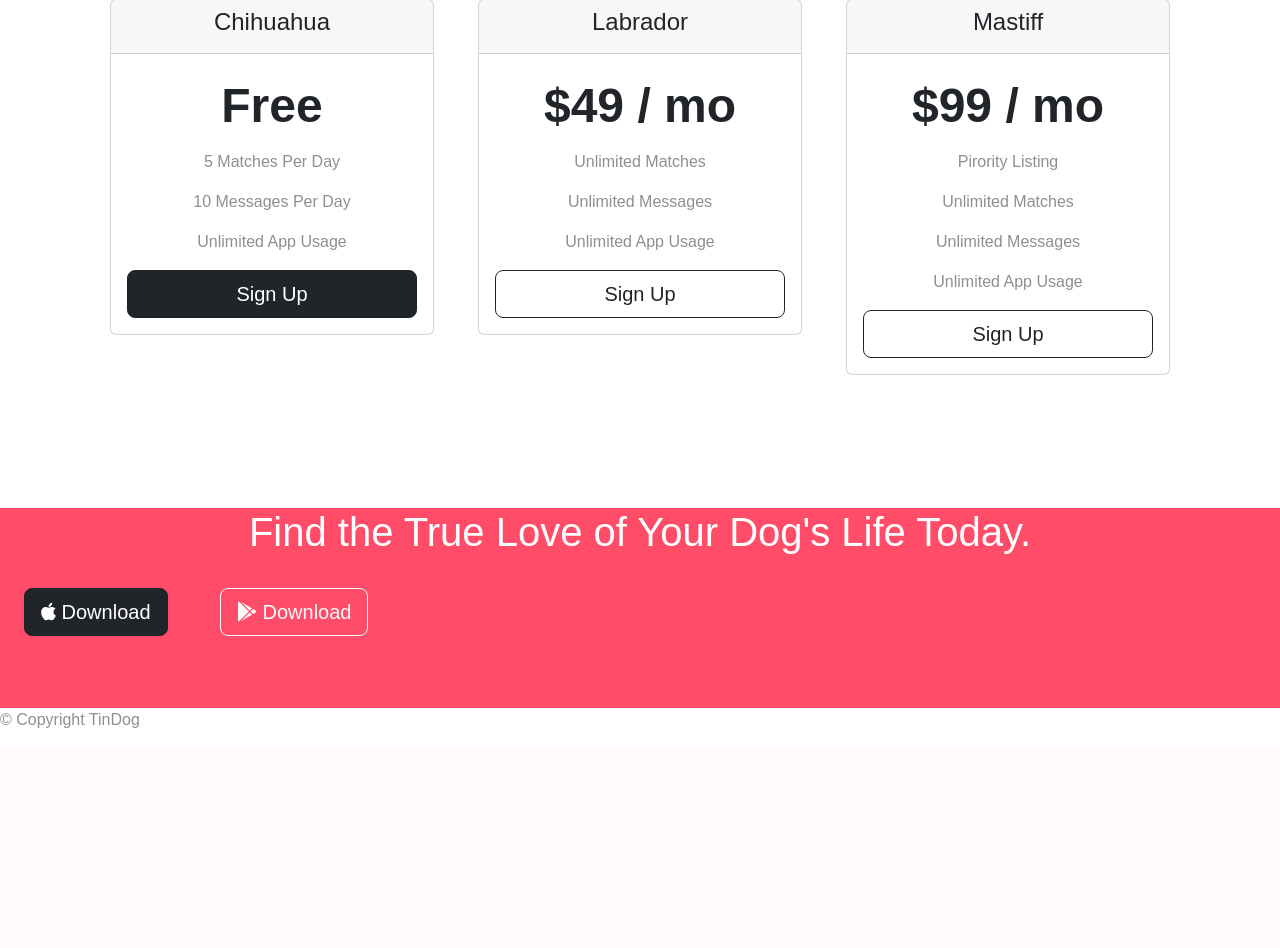
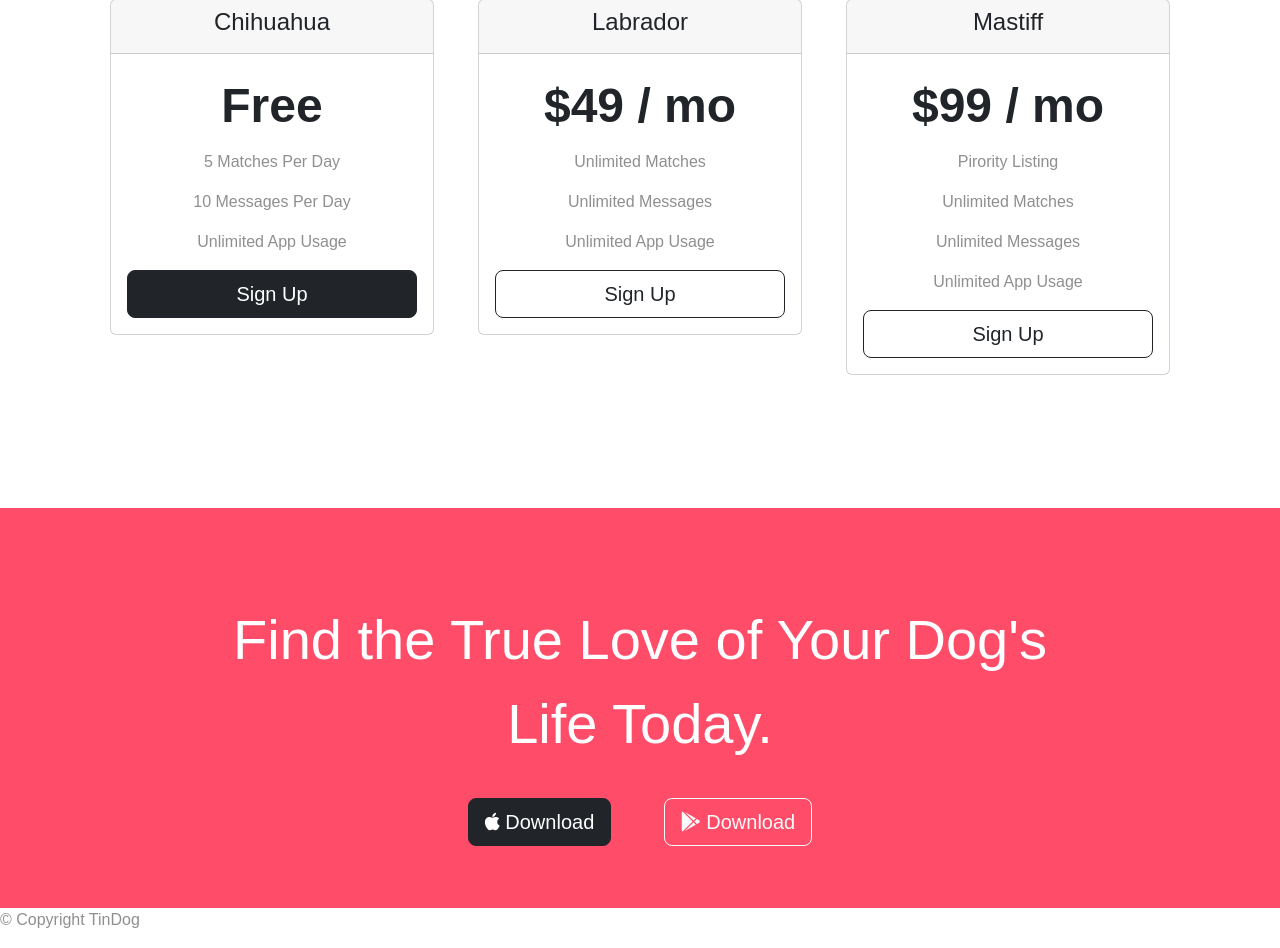
Before and after one commit to JDBgit9/James-Justis, a PHP site: page / in a window 1280 px wide. Shown: the part 2238-3186 px from the top of the page. Before the commit the page ends 2966 px from the top, so only its background shows below. Run offline with PHP 8.4, Linux system fonts and the light colour scheme; some libraries are stand-ins or nearby versions.

Commit message:
height change bg color and btns

```diff
--- a/bootstrap-5.1.3-dist/bootstrap-5.1.3-dist/TinDog-Start-master/css/styles.css
+++ b/bootstrap-5.1.3-dist/bootstrap-5.1.3-dist/TinDog-Start-master/css/styles.css
@@ -164,14 +164,17 @@ p {
 
 #cta {
     background-color: #ff4c68;
-    height: 200px;
+    height: 400px;
+    padding: 7% 15%;
+    text-align: center;
 }
 
 .foot {
     font-family: "Montserrat-Black", sans-serif;
-    font-size: 2.5rem;
+    font-size: 3.5rem;
+    line-height: 1.5;
     font-style: bold;
     font-weight: 500;
     color: #fff;
-    text-align: center;
+
 }
```
